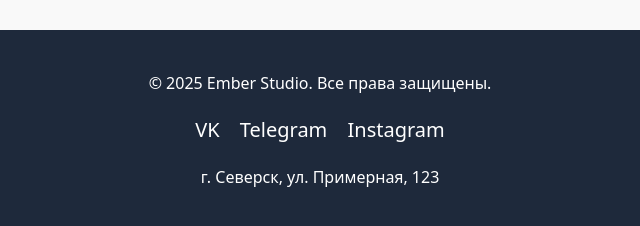
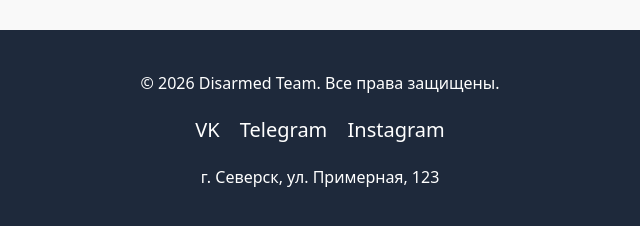
Before and after one commit to Embersong/studio, a website: page index.html in a window 1280 px wide. Shown: the part 2564-2790 px from the top of the page, 320-960 px from the left. Drawn offline with Linux system fonts and the light colour scheme.

Commit message:
Add files via upload

```diff
--- a/index.html
+++ b/index.html
@@ -182,7 +182,7 @@
     <footer class="bg-slate-800 py-10 text-center text-white">
         <div class="mx-auto w-full max-w-[1200px] px-[15px]">
             <div class="flex flex-col items-center">
-                <p>© 2025 Ember Studio. Все права защищены.</p>
+                <p>© 2026 Disarmed Team. Все права защищены.</p>
                 <div class="my-5">
                     <a class="mx-2 text-xl text-white transition-colors duration-300 hover:text-brand-500" href="#">VK</a>
                     <a class="mx-2 text-xl text-white transition-colors duration-300 hover:text-brand-500" href="#">Telegram</a>
```
